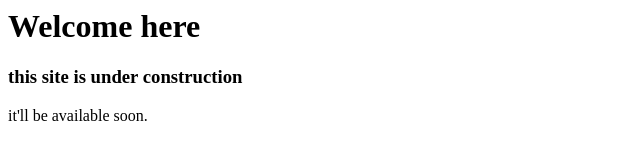
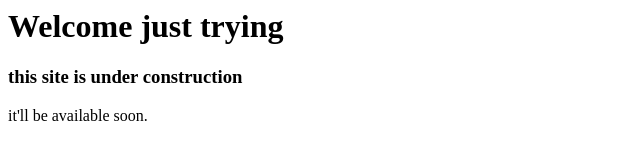
Before and after one commit to Mak-2002/nodejsLearning, a plain HTML site: page index.html in a window 1280 px wide. Shown: the whole page, without its empty margins (0-640 px from the left). Drawn offline with Linux system fonts and the light colour scheme.

```diff
--- a/index.html
+++ b/index.html
@@ -3,7 +3,7 @@
         <title>new HTML document</title>
     </head>
     <body>
-        <h1>Welcome here</h1>
+        <h1>Welcome just trying</h1>
         <h3>this site is under construction</h3>
         <p>it'll be available soon.</p>
     </body>
```
Also changed, not shown: 1 other file.
